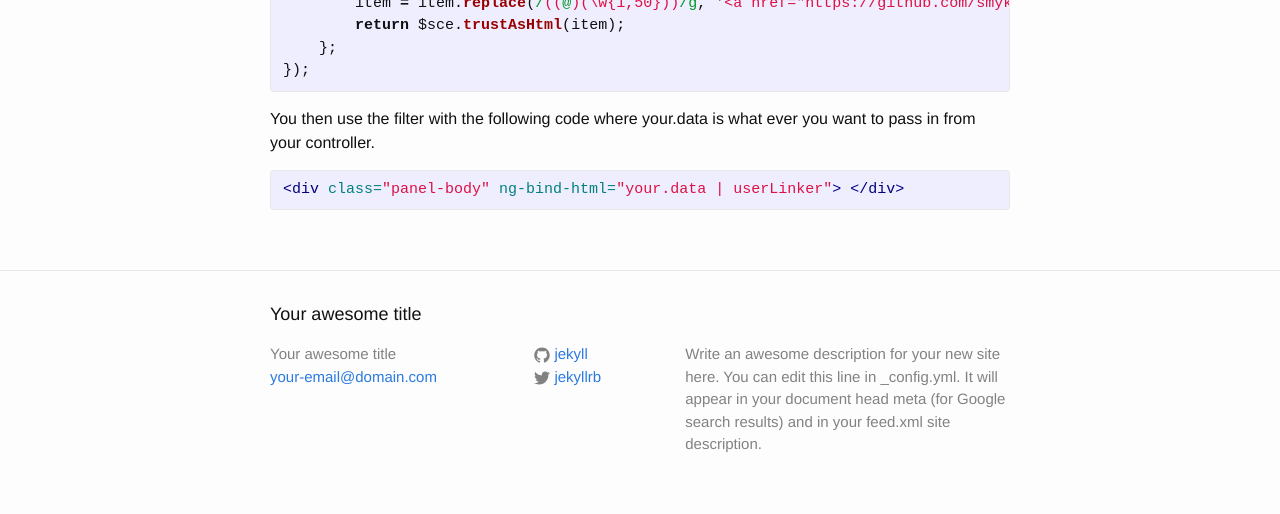
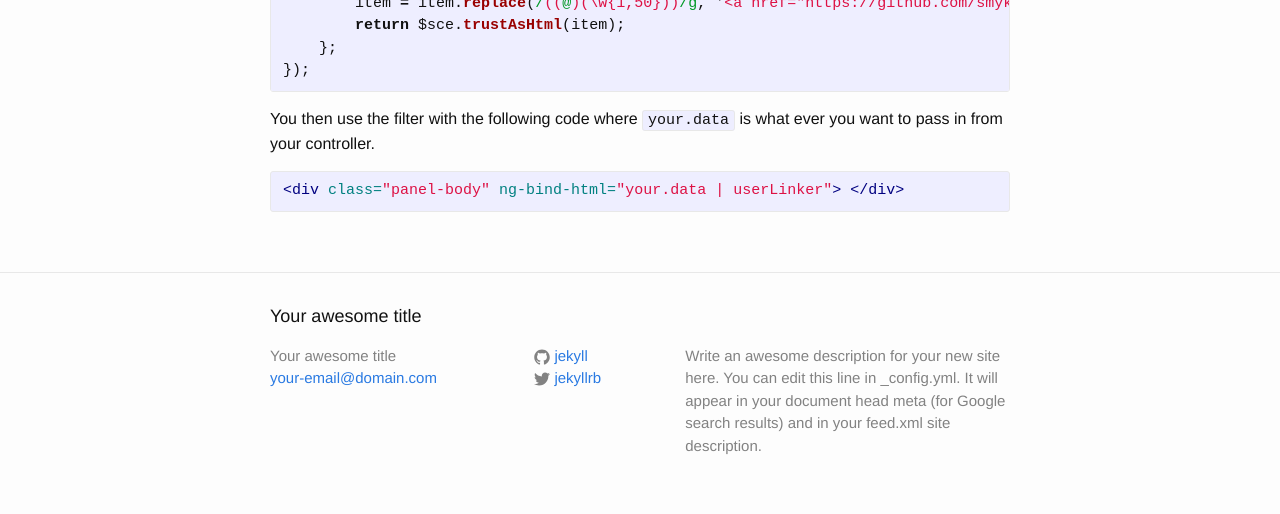
Before and after one commit to smykes/smykes.github.io, a Jekyll site: the page built from _posts/2014-11-17-jekyll.markdown, in a window 1280 px wide. Shown: the part 461-975 px from the top of the page. Built offline with Jekyll 4.4.1, drawn with Linux system fonts in a browser that asks for light colours.

```diff
--- a/_posts/2014-11-17-jekyll.markdown
+++ b/_posts/2014-11-17-jekyll.markdown
@@ -22,7 +22,7 @@ angular.filter('userLinker', function($sce) {
 });
 {% endhighlight %}
 
-You then use the filter with the following code where your.data is what ever you want to pass in from your controller.
+You then use the filter with the following code where `your.data` is what ever you want to pass in from your controller.
 
 {% highlight html %}
 <div class="panel-body" ng-bind-html="your.data | userLinker"> </div>
```
